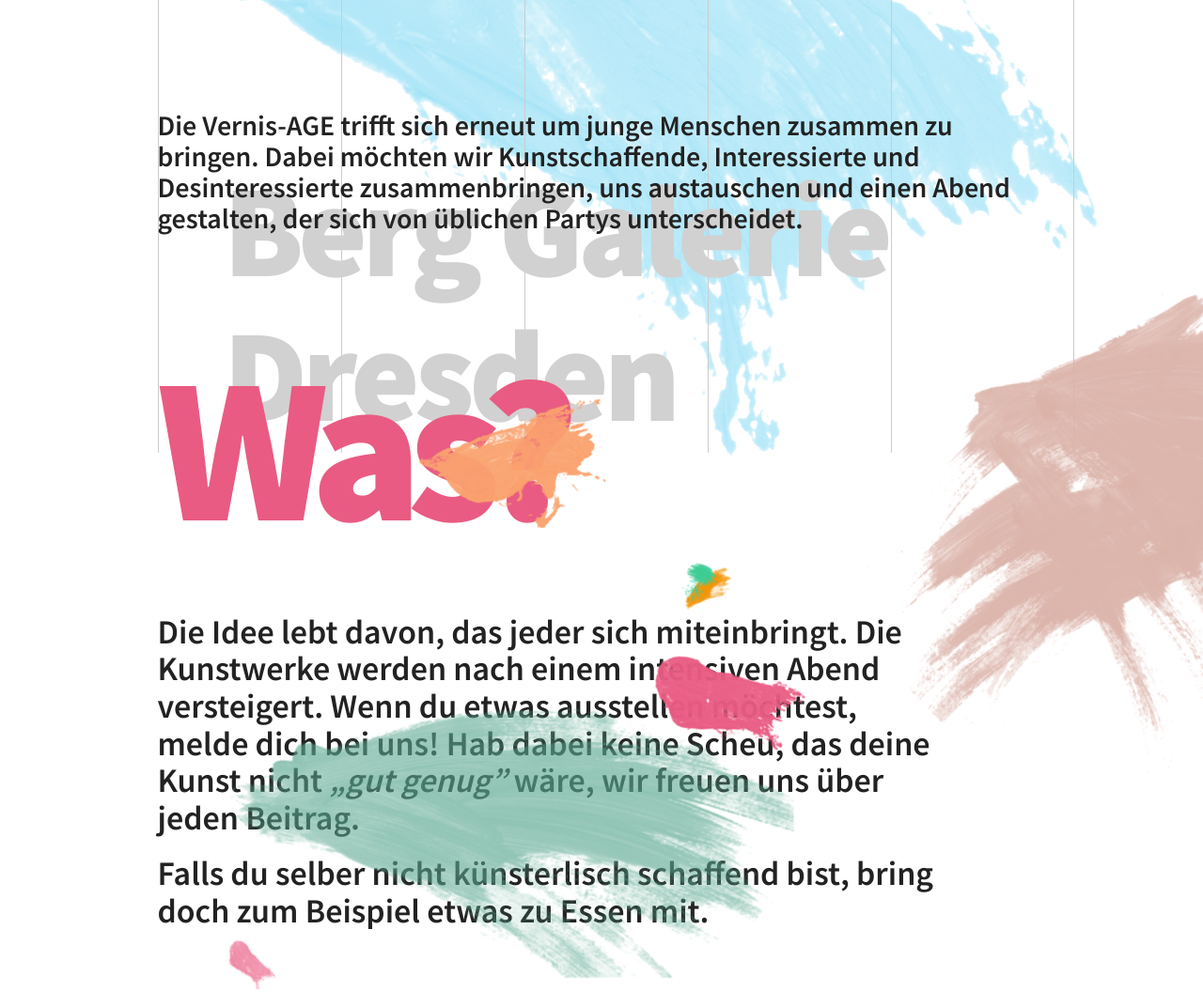
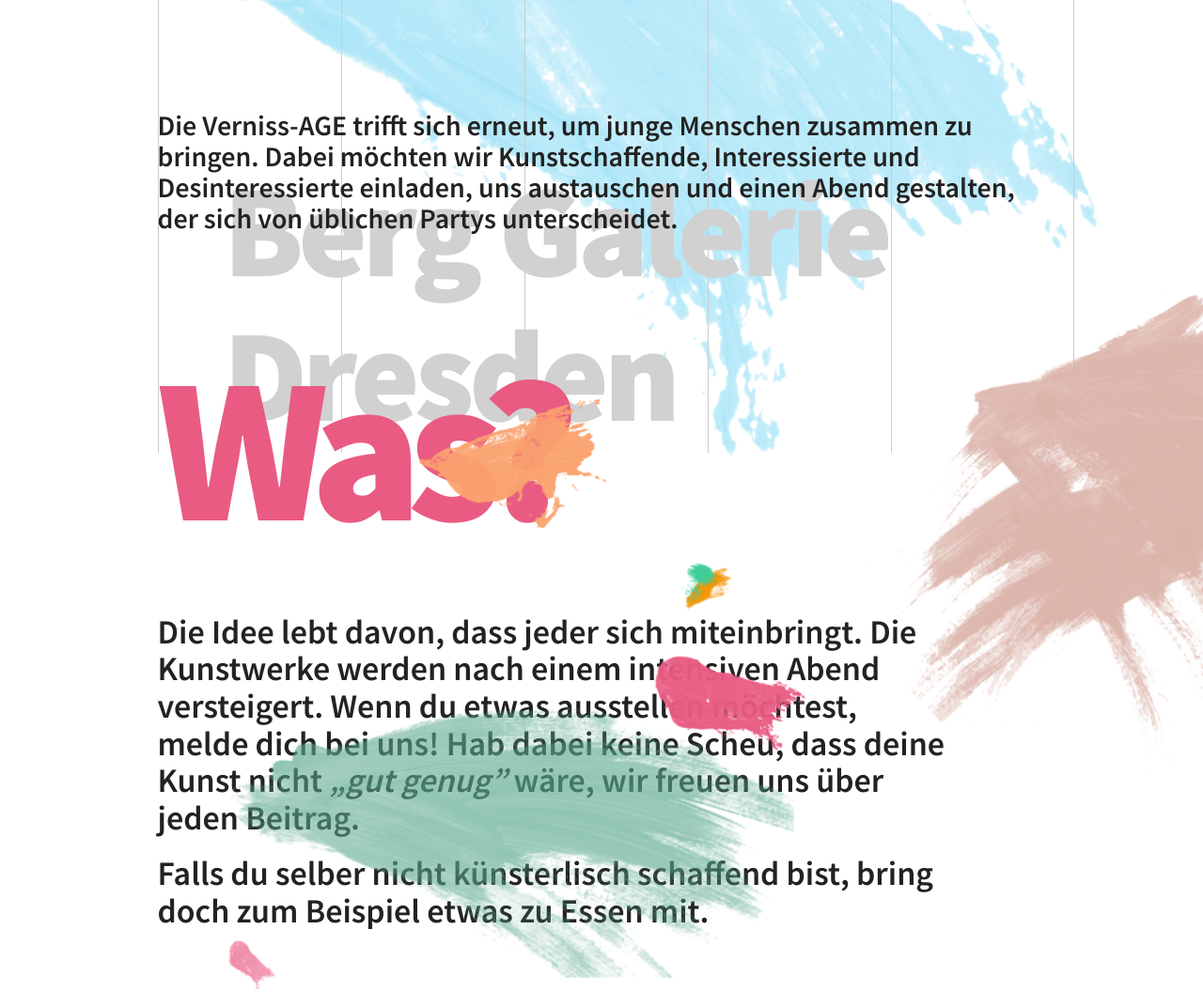
Before and after one commit to janinfo/Berg-Galerie, a plain HTML site: page Website/index.html in a window 1280 px wide. Shown: the part 318-1390 px from the top of the page at 94% size. Drawn offline with Linux system fonts and the light colour scheme.

Commit message:
Rechtschreibfehler korrigiert by Nele

```diff
--- a/Website/index.html
+++ b/Website/index.html
@@ -161,7 +161,7 @@
   <div class="row">
     <div class="col-md-offset-1 col-md-10">
       <h2>
-        Die Vernis-AGE trifft sich erneut um junge Menschen zusammen zu bringen. Dabei möchten wir Kunstschaffende, Interessierte und Desinteressierte zusammenbringen, uns austauschen und einen Abend gestalten, der sich von üblichen Partys unterscheidet.
+        Die Verniss-AGE trifft sich erneut, um junge Menschen zusammen zu bringen. Dabei möchten wir Kunstschaffende, Interessierte und Desinteressierte einladen, uns austauschen und einen Abend gestalten, der sich von üblichen Partys unterscheidet.
       </h2>
 
     </div>
@@ -182,12 +182,12 @@
     <div class="col-md-offset-1 col-md-9">
 
       <h1>
-        Die Idee lebt davon, das jeder sich miteinbringt.
+        Die Idee lebt davon, dass jeder sich miteinbringt.
 
         Die Kunstwerke werden nach einem intensiven Abend versteigert.
 
         Wenn du etwas ausstellen möchtest, melde dich bei uns!
-        Hab dabei keine Scheu, das deine Kunst nicht <i>„gut genug”</i> wäre, wir freuen uns über jeden Beitrag.
+        Hab dabei keine Scheu, dass deine Kunst nicht <i>„gut genug”</i> wäre, wir freuen uns über jeden Beitrag.
       </h1>
       <h1>
         Falls du selber nicht künsterlisch schaffend bist, bring doch zum Beispiel etwas zu Essen mit.
```
